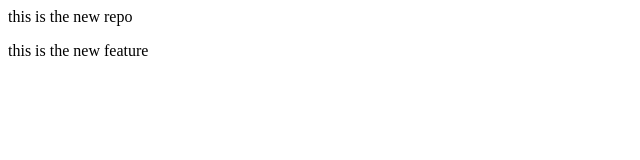
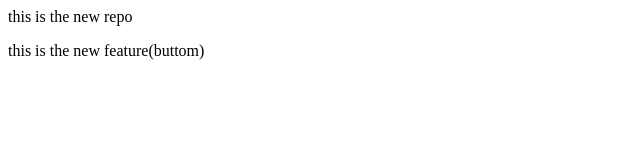
Before and after one commit to 18bharathkumar/secound-try, a plain HTML site: page index.html in a window 1280 px wide. Shown: the full height of the page, 0-640 px from the left. Drawn offline with Linux system fonts and the light colour scheme.

```diff
--- a/index.html
+++ b/index.html
@@ -1,2 +1,2 @@
 <p>this is the new repo</p>
-<p>this is the new feature</p>
+<p>this is the new feature(buttom)</p>
```
